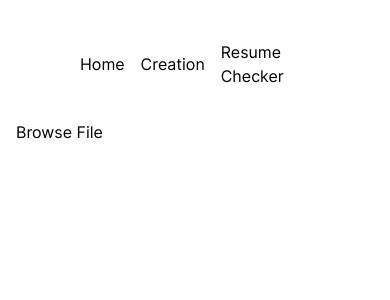
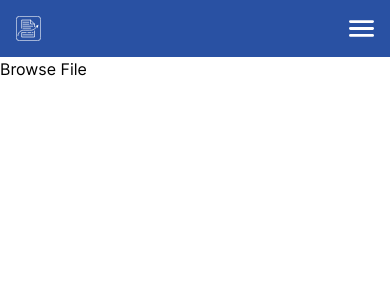
Before and after one commit to 1Frazel/Portfolio-Builder-Thesis, a React (Vite) app: page /checker in a window 390 px wide. Shown: the top 300 px of the page. Built offline with nearby package versions, Linux system fonts and the light colour scheme; what @react-pdf/renderer would draw is missing.

Commit message:
feat: add navigation for desktop and mobile

```diff
--- /dev/null
+++ b/src/icons/HomeCancel.tsx
@@ -0,0 +1,22 @@
+import useIsMobile from "../shared/hooks/useIsMobile";
+
+const HomeCancel = () => {
+  const isMobile = useIsMobile();
+  const size = isMobile ? "20" : "35";
+  return (
+    <svg
+      width={size}
+      height={size}
+      viewBox="0 0 40 40"
+      fill="none"
+      xmlns="http://www.w3.org/2000/svg"
+    >
+      <path
+        d="M38.8787 6.5074L32.6641 0.292801C32.2736 -0.097724 31.6404 -0.0977229 31.2499 0.292801L20.2929 11.2498C19.9024 11.6403 19.2692 11.6403 18.8787 11.2498L7.9217 0.2928C7.53118 -0.0977241 6.89801 -0.0977233 6.50749 0.292801L0.292892 6.5074C-0.0976326 6.89792 -0.0976313 7.53109 0.292893 7.92161L11.2499 18.8786C11.6404 19.2691 11.6404 19.9023 11.2499 20.2928L0.292892 31.2498C-0.0976325 31.6403 -0.097632 32.2735 0.292893 32.664L6.50749 38.8786C6.89801 39.2691 7.53118 39.2691 7.9217 38.8786L18.8787 27.9216C19.2692 27.5311 19.9024 27.5311 20.2929 27.9216L31.2499 38.8786C31.6404 39.2691 32.2736 39.2691 32.6641 38.8786L38.8787 32.664C39.2692 32.2735 39.2692 31.6403 38.8787 31.2498L27.9217 20.2928C27.5312 19.9023 27.5312 19.2691 27.9217 18.8786L38.8787 7.92161C39.2692 7.53109 39.2692 6.89792 38.8787 6.5074Z"
+        fill="white"
+      />
+    </svg>
+  );
+};
+
+export default HomeCancel;
--- /dev/null
+++ b/src/icons/HomeIcon.tsx
@@ -0,0 +1,78 @@
+import useIsMobile from "../shared/hooks/useIsMobile";
+
+const HomeIcon = () => {
+  const isMobile = useIsMobile();
+  const size = isMobile ? "25" : "35";
+
+  return (
+    <svg
+      width={size}
+      height={size}
+      viewBox="0 0 37 37"
+      fill="none"
+      xmlns="http://www.w3.org/2000/svg"
+    >
+      <rect x="0.5" y="0.5" width="36" height="36" rx="4.5" stroke="white" />
+      <path
+        d="M27.3421 22.1054V31.0867H8.37695V24.5409H15.0975M27.3421 15.7519V11.872L21.4701 6H8.37695V18.02M21.4701 6V11.872H27.3421"
+        stroke="white"
+        stroke-linecap="round"
+        stroke-linejoin="round"
+      />
+      <path
+        d="M3 28.7981C3.05515 28.1328 3.19273 27.477 3.40957 26.8456C3.85879 25.4265 4.67219 24.15 5.76865 23.1433C6.75221 22.2787 7.92545 21.6576 9.1935 21.3304C10.6087 20.959 12.0767 21.0852 13.5212 21.0852H20.0288C21.1137 21.0852 22.2308 21.1821 23.3127 21.0426C24.0805 20.9413 24.7455 20.6184 25.4267 20.2675C26.1201 19.9079 26.7881 19.5013 27.4261 19.0505C28.8503 18.0382 30.145 16.855 31.2811 15.5273"
+        stroke="white"
+        stroke-linecap="round"
+        stroke-linejoin="round"
+      />
+      <path
+        d="M33.2099 12.9819C32.7343 14.5145 32.3497 16.5697 32.4407 18.0935L31.0065 15.8357L28.4609 15.021C29.9627 14.7245 31.852 13.8304 33.2099 12.9819Z"
+        fill="white"
+      />
+      <path
+        d="M17.5674 24.5791H21.7189"
+        stroke="white"
+        stroke-linecap="round"
+        stroke-linejoin="round"
+      />
+      <path
+        d="M23.8457 24.5791H25.1258"
+        stroke="white"
+        stroke-linecap="round"
+        stroke-linejoin="round"
+      />
+      <path
+        d="M10.3926 27.8586H25.1298"
+        stroke="white"
+        stroke-linecap="round"
+        stroke-linejoin="round"
+      />
+      <path
+        d="M10.3926 18.0391H21.4701"
+        stroke="white"
+        stroke-linecap="round"
+        stroke-linejoin="round"
+      />
+      <path
+        d="M10.3926 15.103H24.5793"
+        stroke="white"
+        stroke-linecap="round"
+        stroke-linejoin="round"
+      />
+      <path
+        d="M10.5371 12.167H19.1381"
+        stroke="white"
+        stroke-linecap="round"
+        stroke-linejoin="round"
+      />
+      <path
+        d="M10.3926 9.23096H18.9936"
+        stroke="white"
+        stroke-linecap="round"
+        stroke-linejoin="round"
+      />
+    </svg>
+  );
+};
+
+export default HomeIcon;
--- /dev/null
+++ b/src/icons/HomeNav.tsx
@@ -0,0 +1,37 @@
+import useIsMobile from "../shared/hooks/useIsMobile";
+
+const HomeNav = () => {
+  const isMobile = useIsMobile();
+  const size = isMobile ? "25" : "35";
+
+  return (
+    <svg
+      width={size}
+      height={size}
+      viewBox="0 0 45 30"
+      fill="none"
+      xmlns="http://www.w3.org/2000/svg"
+    >
+      <path
+        d="M42.5 2.5H2.5"
+        stroke="white"
+        stroke-width="5"
+        stroke-linecap="round"
+      />
+      <path
+        d="M42.5 15H2.5"
+        stroke="white"
+        stroke-width="5"
+        stroke-linecap="round"
+      />
+      <path
+        d="M42.5 27.5H2.5"
+        stroke="white"
+        stroke-width="5"
+        stroke-linecap="round"
+      />
+    </svg>
+  );
+};
+
+export default HomeNav;
--- /dev/null
+++ b/src/icons/Profile.tsx
@@ -0,0 +1,25 @@
+import useIsMobile from "../shared/hooks/useIsMobile";
+
+const Profile = () => {
+  const isMobile = useIsMobile();
+  const size = isMobile ? "45" : "65";
+
+  return (
+    <svg
+      width={size}
+      height={size}
+      viewBox="0 0 103 103"
+      fill="none"
+      xmlns="http://www.w3.org/2000/svg"
+    >
+      <circle cx="51.5" cy="51.5" r="50" stroke="#2951A3" stroke-width="3" />
+      <circle cx="50.6268" cy="32.1538" r="18.2349" fill="#2951A3" />
+      <path
+        d="M50.3458 55.4382C33.3029 55.4382 19.4868 69.2543 19.4868 86.2972H81.2048C81.2048 69.2543 67.3888 55.4382 50.3458 55.4382Z"
+        fill="#2951A3"
+      />
+    </svg>
+  );
+};
+
+export default Profile;
--- a/src/pages/parse-pdf/ParsePdf.tsx
+++ b/src/pages/parse-pdf/ParsePdf.tsx
@@ -13,7 +13,7 @@ const ParsePdf = () => {
   };
 
   return (
-    <div className="h-screen w-screen px-[16px] py-[8px]">
+    <div className="h-full w-full overflow-hidden">
       <Header />
       <div>
         <FileInput
--- /dev/null
+++ b/src/shared/components/Button.tsx
@@ -0,0 +1,20 @@
+const Button = ({
+  text,
+  handleClick,
+  buttonClass,
+}: {
+  text: string;
+  handleClick: () => void;
+  buttonClass: string;
+}) => {
+  return (
+    <button
+      onClick={handleClick}
+      className={`rounded-md ${buttonClass} p-2 md:px-[16px] md:py-[8px] cursor-pointer`}
+    >
+      <p className="font-bold text-xs md:text-base">{text}</p>
+    </button>
+  );
+};
+
+export default Button;
--- a/src/shared/components/Header.tsx
+++ b/src/shared/components/Header.tsx
@@ -1,6 +1,21 @@
 import { Link } from "react-router";
+import HomeIcon from "../../icons/HomeIcon";
+import Button from "./Button";
+import useIsMobile from "../hooks/useIsMobile";
+import HomeNav from "../../icons/HomeNav";
+import { useState } from "react";
+import HomeCancel from "../../icons/HomeCancel";
+import Profile from "../../icons/Profile";
+
+interface IListHeader {
+  id: string;
+  title: string;
+  path: string;
+}
 
 const Header = () => {
+  const isMobile = useIsMobile();
+
   const listHeader = [
     {
       id: "home",
@@ -20,18 +35,90 @@ const Header = () => {
   ];
 
   return (
-    <div className="px-[64px] py-[32px] ">
+    <>
+      {isMobile ? (
+        <MobileHeader listHeader={listHeader} />
+      ) : (
+        <DesktopHeader listHeader={listHeader} />
+      )}
+    </>
+  );
+};
+
+const DesktopHeader = ({ listHeader }: { listHeader: IListHeader[] }) => {
+  return (
+    <div className="bg-[#2951A3] p-2 md:px-[64px] md:py-[32px]">
+      <div className="flex items-center justify-between">
         <div className="flex items-center gap-[16px]">
+          <HomeIcon />
           {listHeader.map((header) => {
             return (
-            <Link key={header.id} to={header.path}>
+              <Link
+                key={header.id}
+                to={header.path}
+                className="text-white text-xs md:text-base"
+              >
                 {header.title}
               </Link>
             );
           })}
         </div>
+        <div className="flex items-center md:gap-4">
+          <Button
+            text="Sign Up"
+            buttonClass="text-white bg-[#FF9900]"
+            handleClick={() => {}}
+          />
+        </div>
+      </div>
     </div>
   );
 };
 
+const MobileHeader = ({ listHeader }: { listHeader: IListHeader[] }) => {
+  const [isShowNav, setIsShowNav] = useState(false);
+
+  const handleNavClose = () => {
+    setIsShowNav(false);
+  };
+
+  return (
+    <>
+      <div className="bg-[#2951A3] px-4 py-4 flex items-center justify-between relative z-40">
+        <HomeIcon />
+        <button
+          onClick={() => setIsShowNav(!isShowNav)}
+          className="cursor-pointer"
+        >
+          {isShowNav ? <HomeCancel /> : <HomeNav />}
+        </button>
+      </div>
+
+      {isShowNav && (
+        <div className="fixed inset-0 bg-[#D9D9D9] z-30 flex flex-col gap-4 p-4 pt-20">
+          <div className="p-4 flex bg-[#FFFFFF] rounded-md flex items-center gap-4 ">
+            <Profile />
+            <p className="text-xl text-[#2951A3] text-bold">Sign In</p>
+          </div>
+          <nav className="flex flex-col gap-4 p-4 bg-[#FFFFFF] rounded-md">
+            <div className="border-b border-gray-200 py-2">
+              <p className="text-xl text-[#2951A3] text-bold">Explore</p>
+            </div>
+            {listHeader.map((header) => (
+              <Link
+                key={header.id}
+                to={header.path}
+                className="text-xl text-[#2951A3] text-bold"
+                onClick={handleNavClose}
+              >
+                {header.title}
+              </Link>
+            ))}
+          </nav>
+        </div>
+      )}
+    </>
+  );
+};
+
 export default Header;
```
Lines whose indentation alone changed are shown as unchanged.
